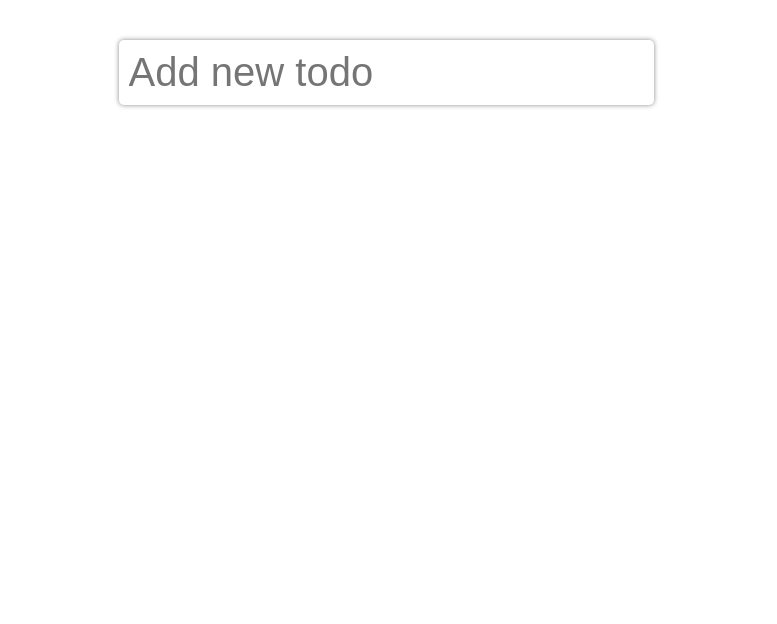
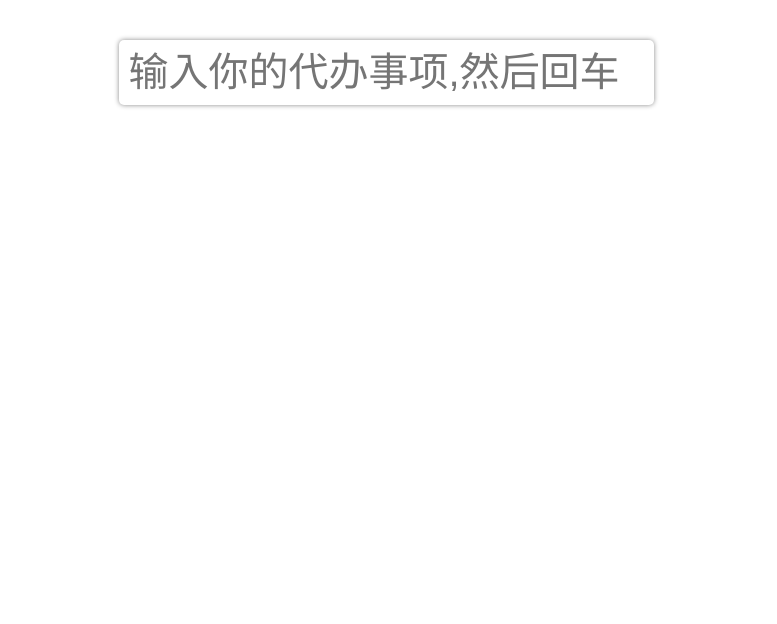
Before and after one commit to kugecf/daibanshixiang, a plain HTML site: page index.html in a window 1280 px wide. Shown: the part 176-800 px from the top of the page, without its empty margins (254-1031 px from the left). Drawn offline with Linux system fonts and the light colour scheme.

Commit message:
Update index.html

```diff
--- a/index.html
+++ b/index.html
@@ -71,7 +71,7 @@
 </head>
 <body>
 	<h1>陈艺的每日待办事项 </h1>
-	<input type="text" placeholder="Add new todo">
+	<input type="text" placeholder="输入你的代办事项,然后回车">
 	<ul id="todo-list">
 	</ul>
 	<script src="todo.js"></script>
```
